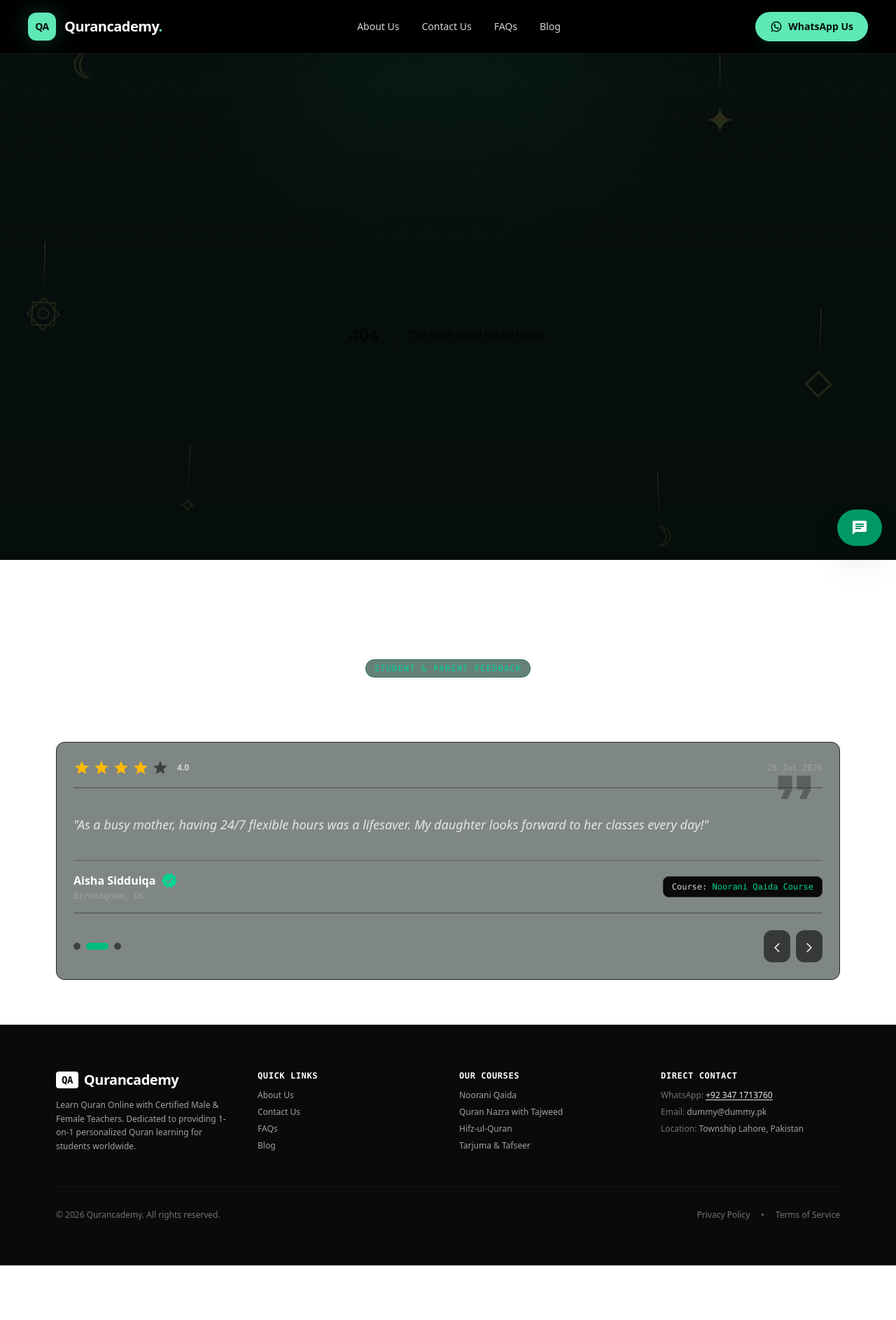
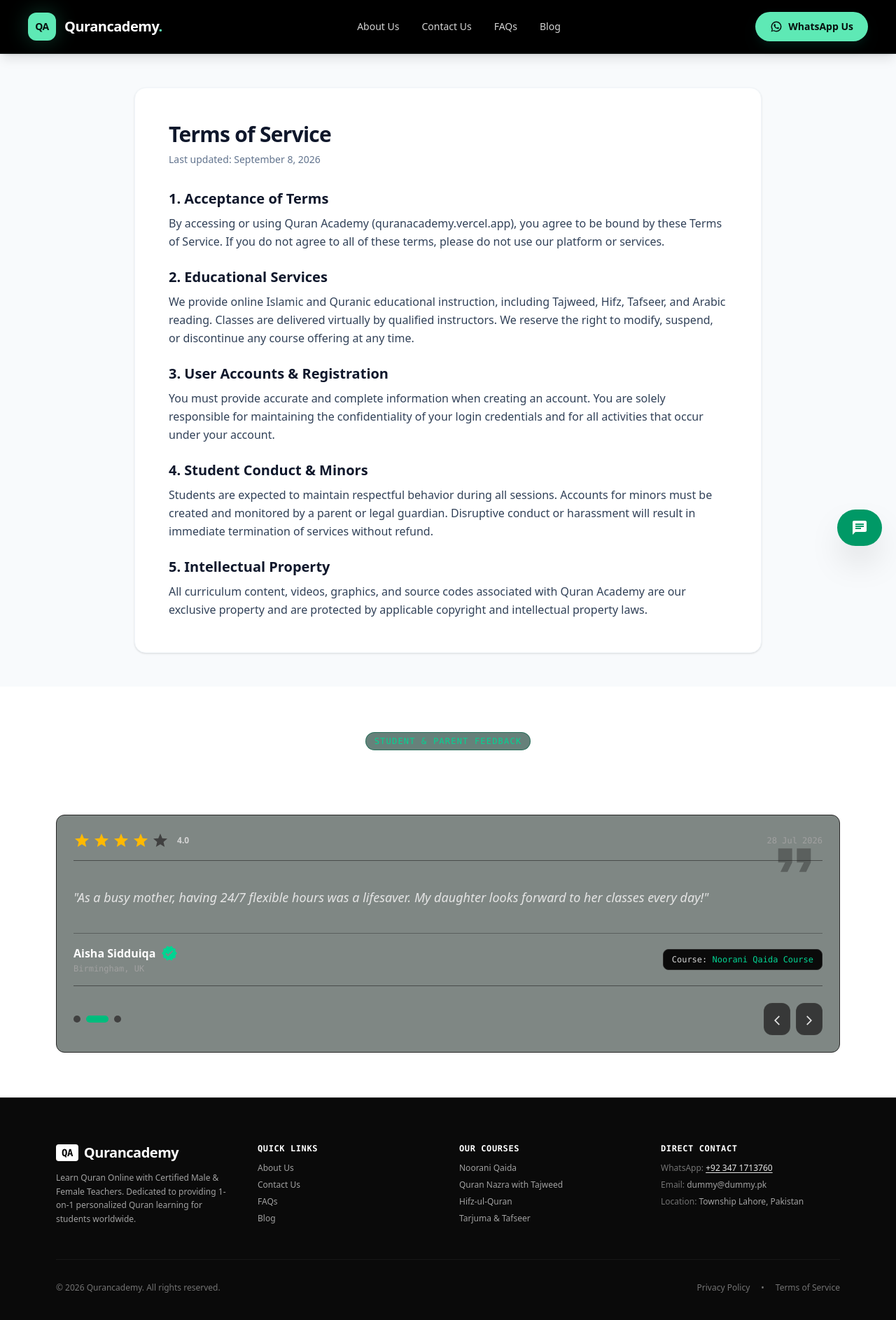
Before and after one commit to KhuramShahzad-5335/qurancademy, a Next.js app: page /terms in a window 1280 px wide. Before the commit this address had no page. Shown: the top 1886 px of the page at 70% size. Before the commit the page ends 1808 px from the top, so only its background shows below. Built offline with nearby package versions, Linux system fonts and the light colour scheme.

Commit message:
Added the terms and policies ...

```diff
--- a/src/app/components/common/footer.tsx
+++ b/src/app/components/common/footer.tsx
@@ -91,9 +91,9 @@ export default function Footer() {
         <div className="pt-8 border-t border-neutral-900 flex flex-col sm:flex-row items-center justify-between text-xs text-neutral-500 gap-4">
           <p>© {new Date().getFullYear()} {siteConfig.name}. All rights reserved.</p>
           <div className="flex items-center gap-4">
-            <span className="hover:text-neutral-400 cursor-pointer">Privacy Policy</span>
+            <Link href="/privacy" className="hover:text-neutral-400 cursor-pointer">Privacy Policy</Link>
             <span>•</span>
-            <span className="hover:text-neutral-400 cursor-pointer">Terms of Service</span>
+            <Link href="/terms" className="hover:text-neutral-400 cursor-pointer">Terms of Service</Link>
           </div>
         </div>
 
--- /dev/null
+++ b/src/app/privacy/page.tsx
@@ -0,0 +1,49 @@
+import React from 'react';
+
+export default function PrivacyPolicy() {
+  return (
+    <main className="min-h-screen bg-slate-50 py-12 px-4 sm:px-6 lg:px-8">
+      <div className="max-w-4xl mx-auto bg-white p-8 sm:p-12 shadow-sm rounded-2xl border border-slate-100">
+        <h1 className="text-3xl font-bold tracking-tight text-slate-900 mb-2">Privacy Policy</h1>
+        <p className="text-sm text-slate-500 mb-8">Last updated: September 8, 2026</p>
+
+        <div className="space-y-6 text-slate-700 leading-relaxed">
+          <section>
+            <h2 className="text-xl font-semibold text-slate-900 mb-2">1. Information We Collect</h2>
+            <p>
+              We collect personal information that you voluntarily provide to us when registering, such as your name, email address, phone number, payment details, and student learning preferences, alongside standard web analytics data.
+            </p>
+          </section>
+
+          <section>
+            <h2 className="text-xl font-semibold text-slate-900 mb-2">2. How We Use Your Information</h2>
+            <p>
+              Your data is used strictly to schedule classes, connect you with qualified instructors, process subscription payments, track educational progress, and send important service notifications.
+            </p>
+          </section>
+
+          <section>
+            <h2 className="text-xl font-semibold text-slate-900 mb-2">3. Data Security</h2>
+            <p>
+              We implement appropriate technical and organizational security measures to protect your personal information from unauthorized access, alteration, disclosure, or destruction.
+            </p>
+          </section>
+
+          <section>
+            <h2 className="text-xl font-semibold text-slate-900 mb-2">4. Children&apos;s Privacy</h2>
+            <p>
+              Protecting the privacy of young learners is essential. We do not knowingly collect personal data from children under 13 without verifiable consent from a parent or legal guardian.
+            </p>
+          </section>
+
+          <section>
+            <h2 className="text-xl font-semibold text-slate-900 mb-2">5. Updates to This Policy</h2>
+            <p>
+              We may update this Privacy Policy from time to time. Any changes will be posted on this page with an updated revision date.
+            </p>
+          </section>
+        </div>
+      </div>
+    </main>
+  );
+}
--- /dev/null
+++ b/src/app/terms/page.tsx
@@ -0,0 +1,49 @@
+import React from 'react';
+
+export default function TermsOfService() {
+  return (
+    <main className="min-h-screen bg-slate-50 py-12 px-4 sm:px-6 lg:px-8">
+      <div className="max-w-4xl mx-auto bg-white p-8 sm:p-12 shadow-sm rounded-2xl border border-slate-100">
+        <h1 className="text-3xl font-bold tracking-tight text-slate-900 mb-2">Terms of Service</h1>
+        <p className="text-sm text-slate-500 mb-8">Last updated: September 8, 2026</p>
+
+        <div className="space-y-6 text-slate-700 leading-relaxed">
+          <section>
+            <h2 className="text-xl font-semibold text-slate-900 mb-2">1. Acceptance of Terms</h2>
+            <p>
+              By accessing or using Quran Academy (quranacademy.vercel.app), you agree to be bound by these Terms of Service. If you do not agree to all of these terms, please do not use our platform or services.
+            </p>
+          </section>
+
+          <section>
+            <h2 className="text-xl font-semibold text-slate-900 mb-2">2. Educational Services</h2>
+            <p>
+              We provide online Islamic and Quranic educational instruction, including Tajweed, Hifz, Tafseer, and Arabic reading. Classes are delivered virtually by qualified instructors. We reserve the right to modify, suspend, or discontinue any course offering at any time.
+            </p>
+          </section>
+
+          <section>
+            <h2 className="text-xl font-semibold text-slate-900 mb-2">3. User Accounts & Registration</h2>
+            <p>
+              You must provide accurate and complete information when creating an account. You are solely responsible for maintaining the confidentiality of your login credentials and for all activities that occur under your account.
+            </p>
+          </section>
+
+          <section>
+            <h2 className="text-xl font-semibold text-slate-900 mb-2">4. Student Conduct & Minors</h2>
+            <p>
+              Students are expected to maintain respectful behavior during all sessions. Accounts for minors must be created and monitored by a parent or legal guardian. Disruptive conduct or harassment will result in immediate termination of services without refund.
+            </p>
+          </section>
+
+          <section>
+            <h2 className="text-xl font-semibold text-slate-900 mb-2">5. Intellectual Property</h2>
+            <p>
+              All curriculum content, videos, graphics, and source codes associated with Quran Academy are our exclusive property and are protected by applicable copyright and intellectual property laws.
+            </p>
+          </section>
+        </div>
+      </div>
+    </main>
+  );
+}
```
